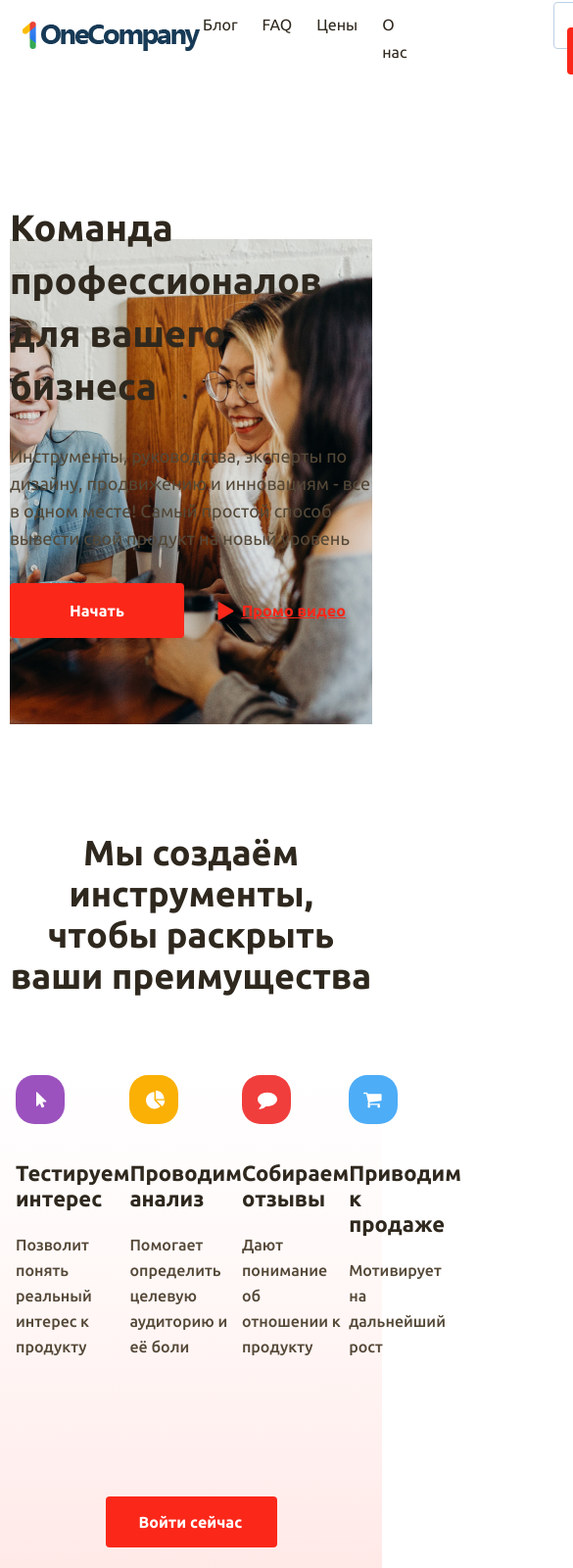
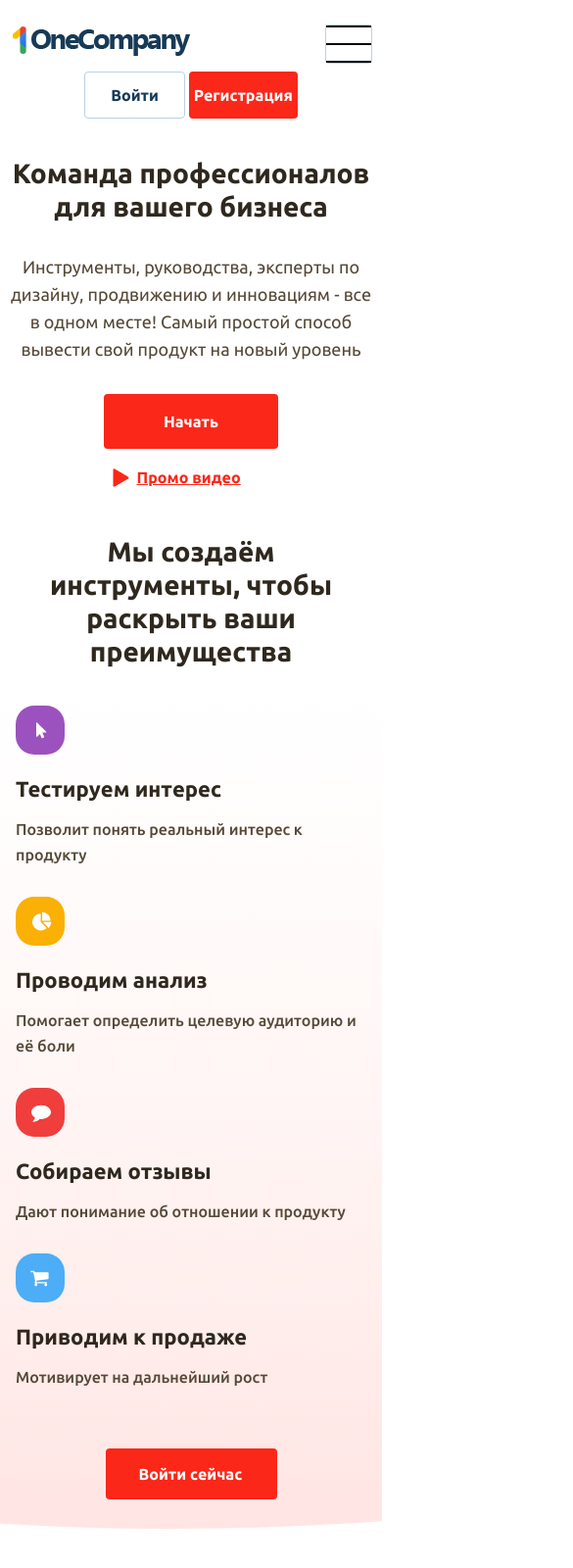
Before and after one commit to oceantiee/web, a plain HTML site: page index.html in a window 390 px wide. Shown: the top 1600 px of the page at 98% size, 585 px wide, since content can reach past the window. Drawn offline with nearby package versions, Linux system fonts and the light colour scheme.

Commit message:
adaptive

```diff
--- /dev/null
+++ b/css/media.css
@@ -0,0 +1,330 @@
+@media (max-width: 1120px) {
+    .top__inner {
+        background-image: none;
+        padding: 0;
+    }
+
+    .top__title {
+        margin: 0 auto 30px;
+        text-align: center;
+    }
+
+    .top__text {
+        margin: 0 auto 32px;
+        text-align: center;
+    }
+
+    .top__promo {
+        max-width: 366px;
+        margin: 0 auto;
+    }
+
+    .slider__item {
+        padding: 5px;
+        width: 80%;
+        height: 80%;
+    }
+
+    .footer__menu--left {
+        margin-left: 25px;
+        width: 110px;
+    }
+
+    .footer__menu--right {
+        margin-right: 25px;
+    }
+}
+
+@media (max-width: 1052px) {
+    .tools {
+        margin-bottom: 80px;
+    }
+
+    .tools__items {
+        flex-wrap: wrap;
+    }
+
+    .tools__item {
+        width: 50%;
+        max-width: none;
+    }
+
+    .descr__box {
+        flex-wrap: wrap;
+    }
+
+    .descr__box + .descr__box {
+        margin-top: 50px;
+    }
+
+    .descr__img {
+        order: -1;
+        margin: 0 auto 50px;
+    }
+
+    .descr__content {
+        margin: 0 auto;
+        max-width: 1000px;
+    }
+
+    .descr__content-left,
+    .descr__content-right {
+        margin: 0;
+    }
+
+    .expert__item--3 {
+        right: 160px;
+    }
+}
+
+@media (max-width: 948px) {
+    .user-nav {
+        margin-left: 50px;
+    }
+
+    .expert {
+        margin-top: 50px;
+    }
+
+    .expert__inner {
+        padding: 80px 0 80px;
+    }
+
+    .expert__item {
+        display: none;
+    }
+
+    .footer__inner {
+        flex-wrap: wrap;
+    }
+
+    .footer__form {
+        max-width: 100%;
+        margin: 30px auto 0;
+    }
+
+    .footer__input {
+        margin-bottom: 3px;
+    }
+
+    .footer__menu--left {
+        margin-left: 15px;
+    }
+
+    .footer__menu--right {
+        margin-right: 15px;
+    }
+
+}
+
+@media (max-width: 774px) {
+    .user-nav {
+        margin-left: 30px;
+    }
+}
+
+@media (max-width: 740px) {
+    .header__inner {
+        height: auto;
+        flex-wrap: wrap;
+        padding-top: 25px;
+    }
+
+    .menu {
+        width: 100%;
+        order: 1;
+    }
+
+    .menu__items {
+        justify-content: flex-end;
+        display: block;
+        position: absolute;
+        background-color: #fff;
+        transform: translateY(-300%);
+        transition: all 0.5s;
+        width: 100%;
+        top: 70px;
+        text-align: center;
+    }
+
+    .menu__items--active {
+        transform: translateY(0);
+        transition: all 0.5s;
+    }
+
+    .menu__item + .menu__item {
+        margin-left: 0px;
+    }
+
+    .menu__link {
+        display: block;
+        padding: 10px 0;
+    }
+
+    .menu__btn {
+        display: block;
+        position: absolute;
+        right: 10px;
+        top: 25px;
+    }
+
+    .user-nav {
+        margin-right: 60px;
+        margin-left: 10px;
+    }
+
+    .user-nav__link + .user-nav__link {
+        margin-left: 0;
+    }
+
+    .descr__img {
+        width: 50%;
+        height: 50%;
+    }
+
+}
+
+@media (max-width: 580px) {
+    .header__logo {
+        margin-left: 0;
+    }
+
+    .top__title {
+        font-size: 30px;
+        line-height: 44px;
+    }
+
+    .title {
+        font-size: 28px;
+        line-height: 34px;
+    }
+
+    .tools {
+        padding-top: 50px;
+        margin-bottom: 50px;
+    }
+
+    .tools__inner {
+        padding-bottom: 30px;
+    }
+
+    .tools__title {
+        margin-bottom: 30px;
+    }
+
+    .tools__items {
+        margin-bottom: 30px;
+    }
+
+    .tools__item {
+        width: 100%;
+    }
+
+    .tools__img {
+        margin-bottom: 15px;
+    }
+
+    .tools__item-title {
+        margin-bottom: 15px;
+    }
+
+    .tools__item-text {
+        margin-bottom: 30px;
+    }
+
+    .descr__img {
+        margin-bottom: 30px;
+    }
+
+    .descr__title {
+        margin-bottom: 20px;
+    }
+
+    .descr__title-text {
+        margin-bottom: 15px;
+    }
+
+    .descr__subtitle {
+        margin-bottom: 10px;
+    }
+
+    .descr__text {
+        margin-bottom: 10px;
+    }
+
+    .descr__box + .descr__box {
+        margin-top: 30px;
+    }
+
+    .expert {
+        margin: 30px 0;
+    }
+
+    .expert__inner {
+        padding: 40px 0 40px;
+    }
+
+    .blog {
+        margin-bottom: 30px;
+    }
+
+    .blog__title {
+        margin-bottom: 15px;
+    }
+
+    .blog__text {
+        margin-bottom: 15px;
+    }
+
+    .slider__item-title {
+        margin-bottom: 15px;
+    }
+
+    .footer__inner {
+        padding: 30px 0;
+    }
+
+    .footer__logo {
+        width: 100%;
+        margin-bottom: 20px;
+    }
+
+    .footer__input {
+        width: 250px;
+    }
+
+    .footer__menu--left {
+        margin-left: 0;
+    }
+
+    .footer__menu--right {
+        margin-right: 0;
+    }
+
+    .footer__menu {
+        margin: 10px 10px;
+    }
+
+    .footer__menu-title {
+        margin-bottom: 10px;
+    }
+
+}
+
+@media (max-width: 498px) {
+    .user-nav {
+        margin: 20px auto 0;
+        order: 1;
+    }
+
+    .top__btn {
+        display: block;
+        margin: 0 auto 20px;
+    }
+
+    .top__link {
+        display: block;
+        max-width: 161px;
+        margin: 0 auto;
+    }
+}
--- a/css/style.css
+++ b/css/style.css
@@ -46,6 +46,48 @@ button {
 .menu {
     margin-left: auto;
 }
+
+.menu {
+    margin-left: auto;
+}
+
+.menu__btn {
+    width: 48px;
+    height: 40px;
+    border: 1px solid #BCD0E5;
+    border-radius: 4px;
+    cursor: pointer;
+    display: none;
+}
+
+.menu__btn span {
+    display: block;
+    height: 2px;
+    width: 46px;
+    background-color: #000;
+    position: absolute;
+    left: 0;
+    top: 18px;
+}
+
+.menu__btn::before,
+.menu__btn::after {
+    content: "";
+    position: absolute;
+    width: 46px;
+    height: 2px;
+    background-color: #000;
+    left: 1;
+}
+
+.menu__btn::before {
+    top: 0;
+}
+
+.menu__btn::after {
+    bottom: 0;
+}
+
 
 .menu__items {
     display: flex;
@@ -144,7 +186,7 @@ button {
 
 .tools__title {
     text-align: center;
-    max-width: 604px;
+    max-width: 620px;
     margin: 0 auto 72px;
     padding: 0 10px;
 }
@@ -161,11 +203,12 @@ button {
     display: flex;
     justify-content: space-between;
     margin-bottom: 80px;
-    padding: 8px 6px 0;
+    padding-top: 8px;
 }
 
 .tools__item {
     max-width: 240px;
+    padding: 0 6px;
 }
 
 .tools__img {
--- a/index.html
+++ b/index.html
@@ -11,6 +11,7 @@
     <link rel="stylesheet" href="css/reset.css">
     <link rel="stylesheet" href="css/slick.css">
     <link rel="stylesheet" href="css/style.css">
+    <link rel="stylesheet" href="css/media.css">
 </head>
 
 <body>
@@ -22,6 +23,9 @@
                     <img class="logo__img" src="images/logo.png" alt="OneCompany logo">
                 </a>
                 <nav class="menu">
+                    <div class="menu__btn">
+                        <span></span>
+                    </div>
                     <ul class="menu__items">
                         <li class="menu__item">
                             <a class="menu__link" href="#">Блог</a>
@@ -56,8 +60,10 @@
                     Инструменты, руководства, эксперты по дизайну, продвижению и инновациям - все в одном месте! Самый
                     простой способ вывести свой продукт на новый уровень
                 </p>
-                <button class="top__btn">Начать</button>
-                <a class="top__link" href="#">Промо видео</a>
+                <div class="top__promo">
+                    <button class="top__btn">Начать</button>
+                    <a class="top__link" href="#">Промо видео</a>
+                </div>
             </div>
         </div>
     </section>
@@ -395,7 +401,6 @@
         </div>
     </footer>
 
-
     <script src="https://ajax.googleapis.com/ajax/libs/jquery/3.4.1/jquery.min.js"></script>
     <script src="js/slick.min.js"></script>
     <script src="js/script.js"></script>
--- a/js/script.js
+++ b/js/script.js
@@ -1,11 +1,31 @@
-$(function(){
+$(function () {
 
     $('.slider').slick({
         infinite: true,
         slidesToShow: 3,
         slidesToScroll: 3,
         arrows: false,
-        dots: true
+        dots: true,
+        responsive: [
+            {
+                breakpoint: 1121,
+                settings: {
+                    slidesToShow: 2,
+                    slidesToScroll: 2,
+                }
+            },
+            {
+                breakpoint: 775,
+                settings: {
+                    slidesToShow: 1,
+                    slidesToScroll: 1,
+                }
+            }
+        ]
     });
 
-  });
+    $('.menu__btn').on('click', function () {
+        $('.menu__items').toggleClass('menu__items--active')
+    })
+
+});
```
